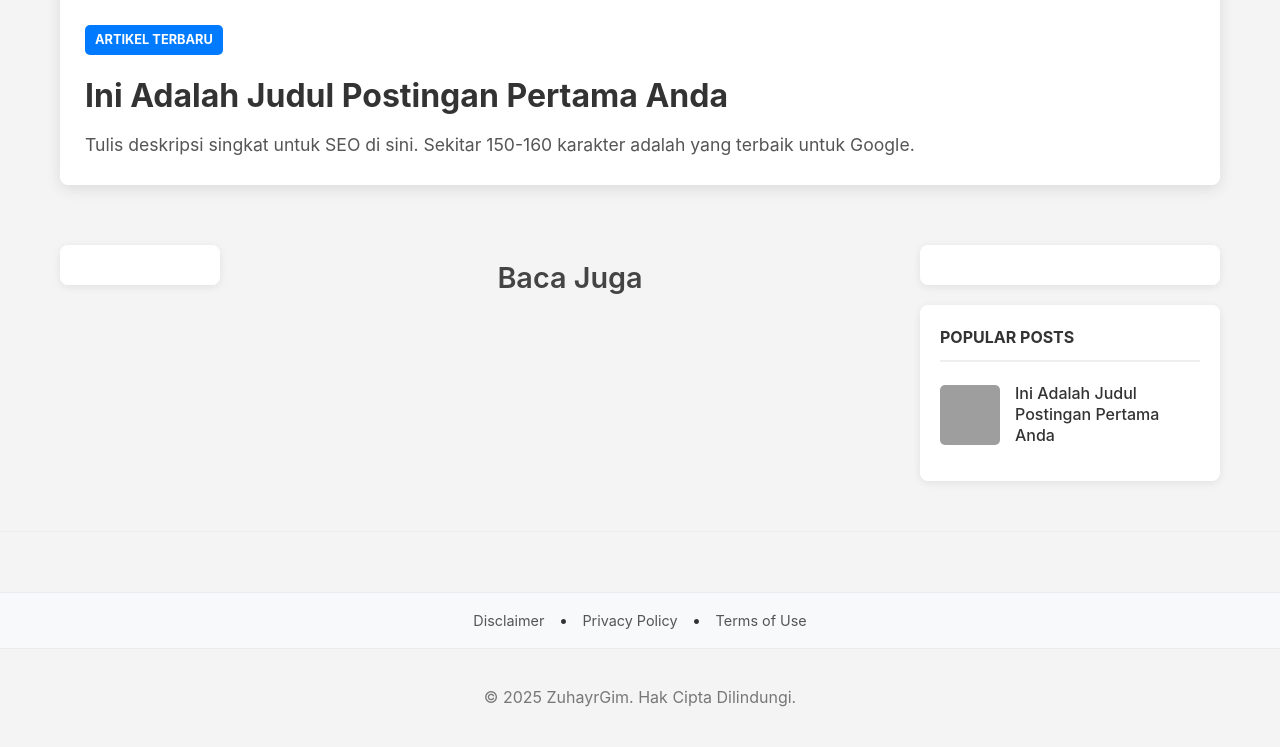
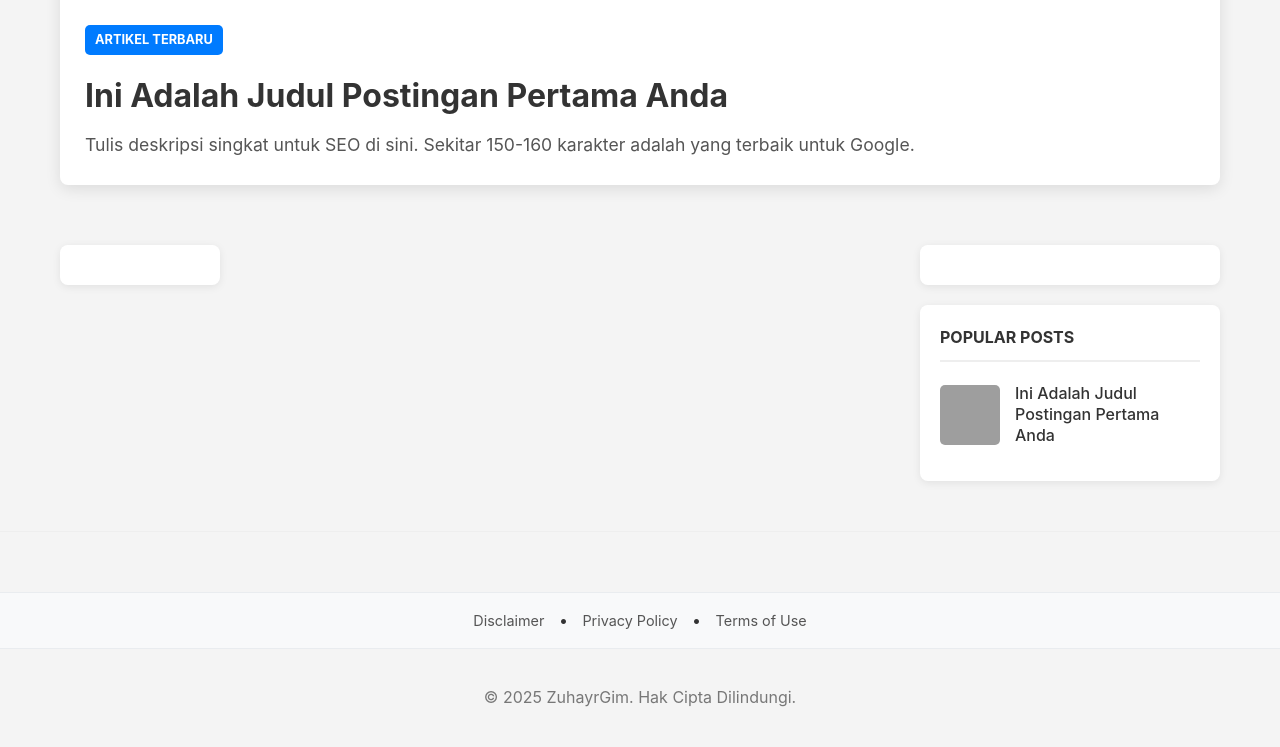
Before and after one commit to dianplay2025/zuhayrgim.github.io, a Jekyll site: the page built from index.html, in a window 1280 px wide. Shown: the part 646-1393 px from the top of the page. Built offline with Jekyll 4.4.1, drawn with Linux system fonts in a browser that asks for light colours; the list of posts is cut into pages by our own code; grey boxes are pictures that could not be loaded.

Commit message:
Update index.html

```diff
--- a/index.html
+++ b/index.html
@@ -51,7 +51,6 @@ title: Home
         </aside>
 
         <main class="main-content">
-            <h3 class="latest-posts-title">Baca Juga</h3>
             <div class="post-list">
                 {% for post in paginator.posts offset:1 %}
                     <a href="{{ post.url | relative_url }}" class="post-item">
```
